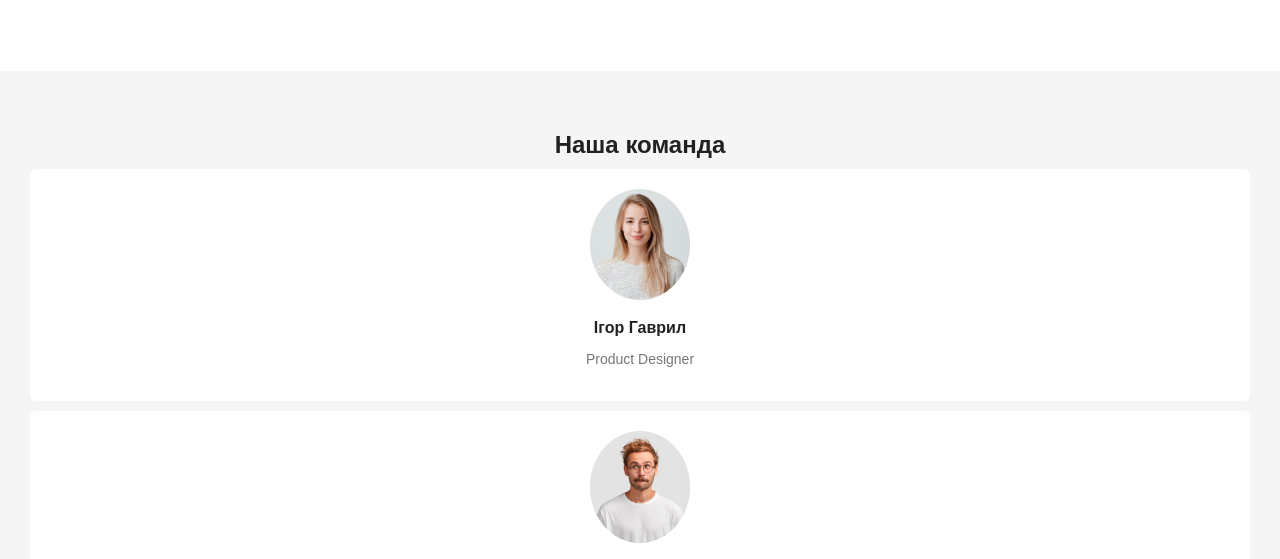
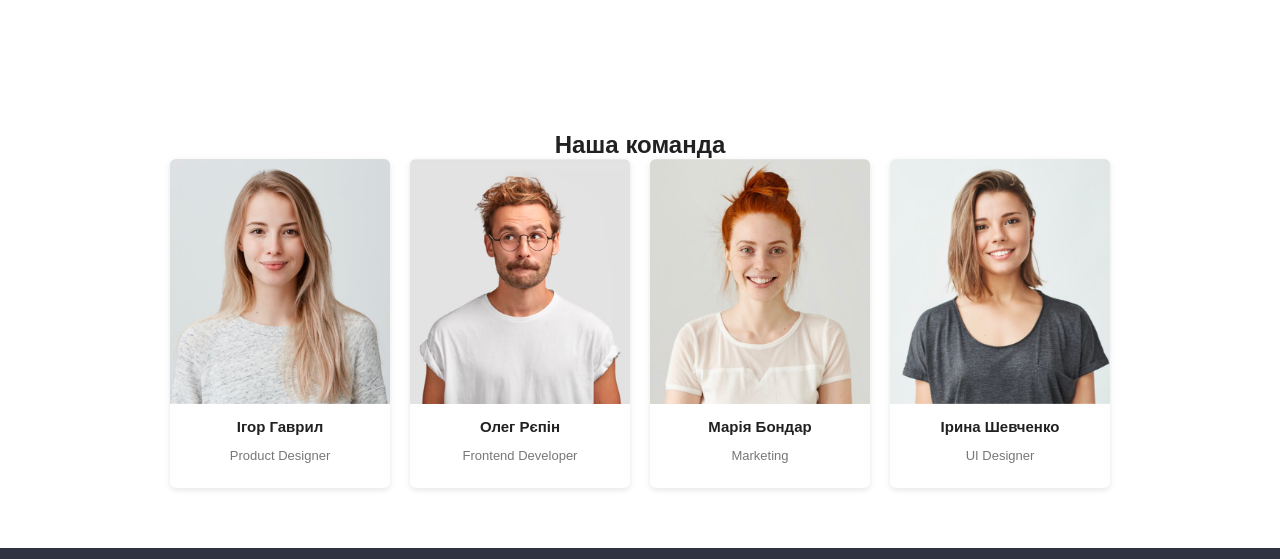
Before and after one commit to hsdhdb57-svg/wt-markup-02, a plain HTML site: page index.html in a window 1280 px wide. Shown: the part 1326-1885 px from the top of the page. Drawn offline with Linux system fonts and the light colour scheme.

Commit message:
Update styles.css

```diff
--- a/css/styles.css
+++ b/css/styles.css
@@ -91,31 +91,41 @@ section:nth-child(3) img {
 }
 
 /* Команда */
-section:nth-child(4) {
-    background-color: #f5f5f5;
+section:nth-child(4) div {
+    display: flex;
+    justify-content: center;
+    gap: 20px;
+    flex-wrap: wrap;
 }
 
+/* Карточка */
 article {
     background-color: #ffffff;
-    padding: 20px;
-    margin: 10px;
     border-radius: 6px;
+    width: 220px;
+    text-align: center;
+    padding-bottom: 15px;
+    box-shadow: 0 2px 6px rgba(0,0,0,0.1);
 }
 
+/* Фото */
 article img {
-    width: 100px;
-    border-radius: 50%;
-    margin-bottom: 15px;
+    width: 100%;
+    height: auto;
+    border-radius: 6px 6px 0 0;
 }
 
+/* Имя */
 article h3 {
-    font-size: 16px;
-    margin-bottom: 5px;
+    font-size: 15px;
+    margin: 10px 0 5px;
 }
 
+/* Профессия */
 article p {
-    font-size: 14px;
+    font-size: 13px;
     color: #777;
+    margin-bottom: 10px;
 }
 
 /* Низ */
```
